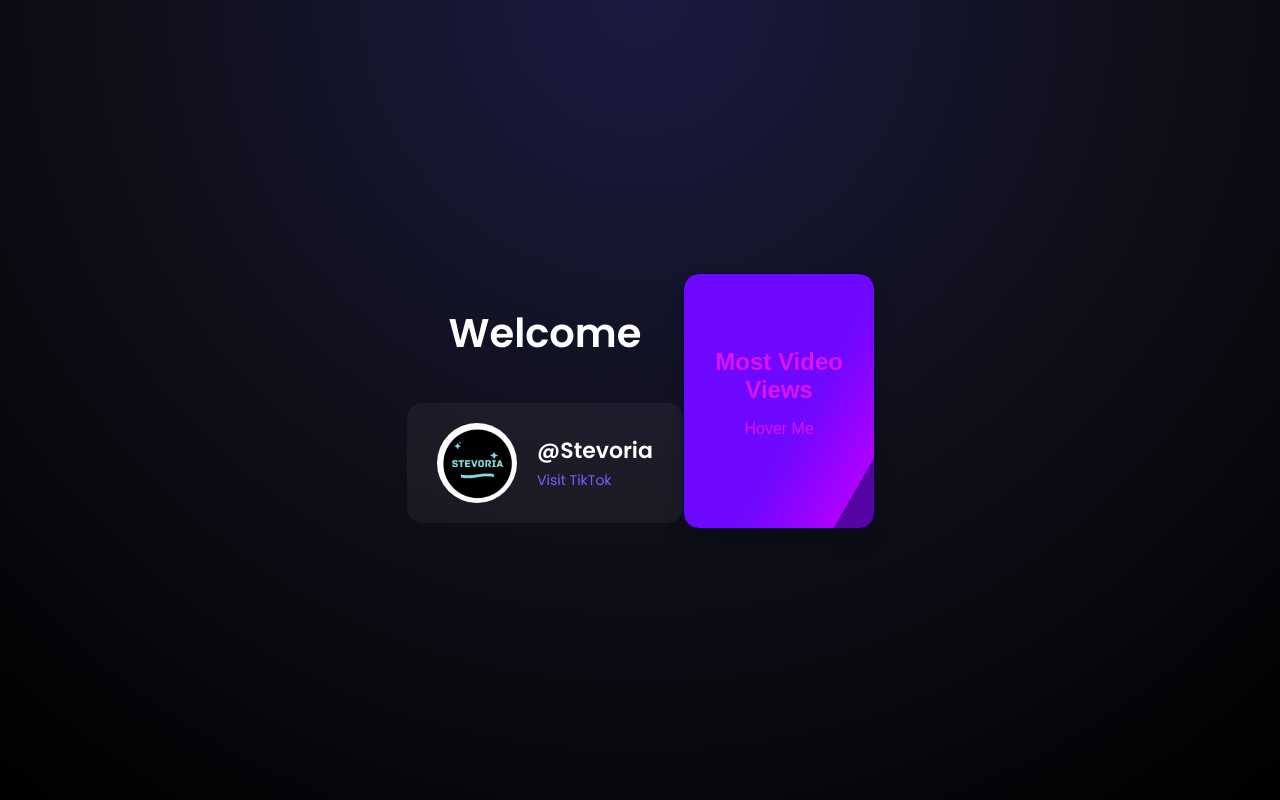
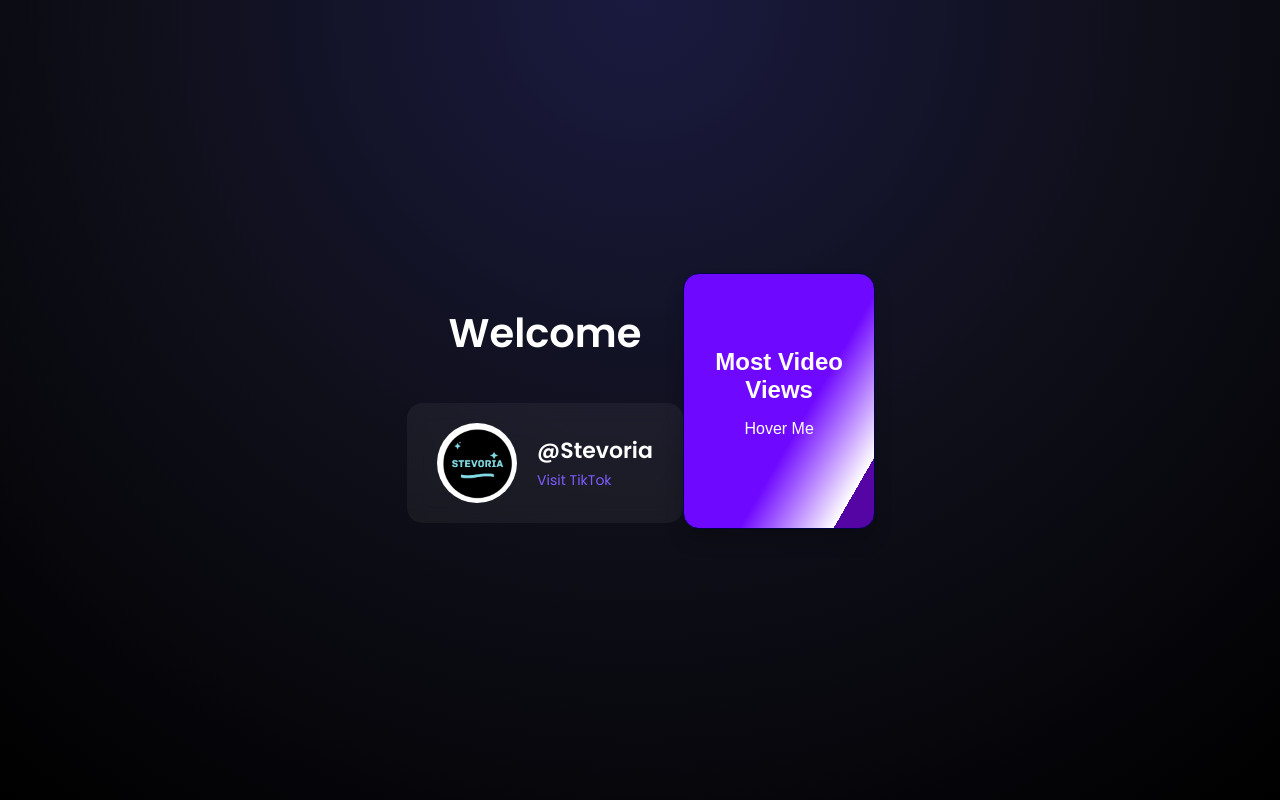
Before and after one commit to Steven-Game/tiktok-stevoria-profile, a plain HTML site: page index.html in a window 1280 px wide. Drawn offline with Linux system fonts and the light colour scheme.

Commit message:
Add files via upload

```diff
--- a/index.html
+++ b/index.html
@@ -139,9 +139,9 @@
 }
 
 .flip-card-front {
-  background: linear-gradient(120deg, rgb(111, 8, 255) 60%, rgb(174, 0, 255) 88%,
+  background: linear-gradient(120deg, rgb(111, 8, 255) 60%, rgb(255, 255, 255) 88%,
      rgb(7, 0, 103) 40%, rgba(132, 0, 255, 0.603) 48%);
-  color: rgb(220, 19, 239);
+  color: rgb(255, 255, 255);
 }
 
 .flip-card-back {
```
